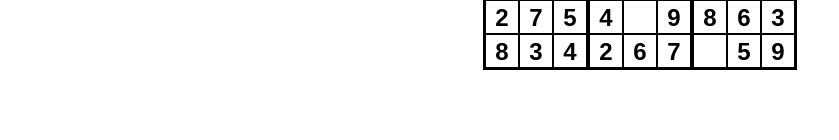
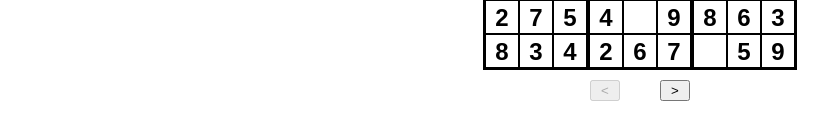
Before and after one commit to terrysmalone/sudoku-solver, a React (Create React App) app: page / in a window 1280 px wide. Shown: the part 282-422 px from the top of the page, without its empty margins (0-839 px from the left). Built offline with nearby package versions, Linux system fonts and the light colour scheme.

Commit message:
User can switch between puzzles

```diff
--- /dev/null
+++ b/src/Styles/Button.css
@@ -0,0 +1,4 @@
+.button {
+    margin: 10px 20px;
+    width: 30px;
+}
--- /dev/null
+++ b/src/Styles/Centre.css
@@ -0,0 +1,5 @@
+.centre {
+    display: flex;
+    justify-content: center;
+    align-items: center;
+}
--- a/src/components/Game.tsx
+++ b/src/components/Game.tsx
@@ -1,11 +1,22 @@
-import React, { useState } from "react";
+import React, { useEffect, useState } from "react";
 import { Board } from "./Board";
-import { testImport } from "../utils/generate";
 import "../Styles/Game.css";
+import "../Styles/Centre.css";
+import "../Styles/Button.css";
 import { isCompleted } from "../utils/completed";
+import { getPuzzle, getPuzzleCount } from "../utils/PuzzleProvider";
 
 export function Game() {
-  const [grids, setGrids] = useState<(number | undefined)[][]>(testImport());
+  const puzzleCount = getPuzzleCount();
+  const [currentPuzzle, setCurrentPuzzle] = useState(0);
+  const [grids, setGrids] = useState<(number | undefined)[][]>(
+    getPuzzle(currentPuzzle),
+  );
+
+  useEffect(() => {
+    setGrids(getPuzzle(currentPuzzle));
+    console.log("currentPuzzle:", currentPuzzle);
+  }, [currentPuzzle]);
 
   const handleClick = (gridIndex: number, squareIndex: number) => {
     const newGrids = [...grids];
@@ -28,6 +39,22 @@ export function Game() {
       <div className="game">
         <Board grids={grids} onSquareClick={handleClick} />
       </div>
+      <div className="centre">
+        <button
+          onClick={() => setCurrentPuzzle(currentPuzzle - 1)}
+          className="button"
+          disabled={currentPuzzle === 0}
+        >
+          {"<"}
+        </button>
+        <button
+          onClick={() => setCurrentPuzzle(currentPuzzle + 1)}
+          className="button"
+          disabled={currentPuzzle >= puzzleCount - 1}
+        >
+          {">"}
+        </button>
+      </div>
     </>
   );
 }
--- a/src/data/puzzles.json
+++ b/src/data/puzzles.json
@@ -12,14 +12,14 @@
   ]},
 
   {"puzzle": [
-    [7, 8, 0, 4, 0, 0, 1, 2, 0],
-    [6, 0, 0, 0, 7, 5, 0, 0, 9],
-    [0, 0, 0, 6, 0, 1, 0, 7, 8],
-    [0, 0, 7, 0, 4, 0, 2, 6, 0],
-    [0, 0, 1, 0, 5, 0, 9, 3, 0],
-    [9, 0, 4, 0, 6, 0, 0, 0, 5],
-    [0, 7, 0, 3, 0, 0, 0, 1, 2],
-    [1, 2, 0, 0, 0, 7, 4, 0, 0],
-    [0, 4, 9, 2, 0, 6, 0, 0, 7]
+    [9, 8, 6, 7, 0, 0, 5, 4, 3],
+    [3, 0, 4, 5, 9, 8, 6, 7, 0],
+    [7, 0, 5, 3, 4, 6, 9, 8, 0],
+    [3, 0, 7, 0, 5, 8, 4, 6, 9],
+    [0, 5, 6, 9, 4, 0, 7, 8, 3],
+    [4, 9, 8, 6, 3, 7, 5, 0, 0],
+    [6, 9, 0, 0, 7, 5, 8, 3, 4],
+    [8, 3, 5, 4, 0, 9, 0, 6, 7],
+    [0, 7, 4, 8, 6, 3, 0, 5, 9]
   ]}
 ]
--- /dev/null
+++ b/src/utils/PuzzleProvider.tsx
@@ -0,0 +1,13 @@
+import puzzles from "./../data/puzzles.json";
+
+export function getPuzzleCount(): number {
+  return puzzles.length;
+}
+
+export function getPuzzle(index: number): (number | undefined)[][] {
+  const grid = puzzles[index].puzzle.map((row) =>
+    row.map((cell) => (cell === 0 ? undefined : cell)),
+  );
+
+  return grid;
+}
```
